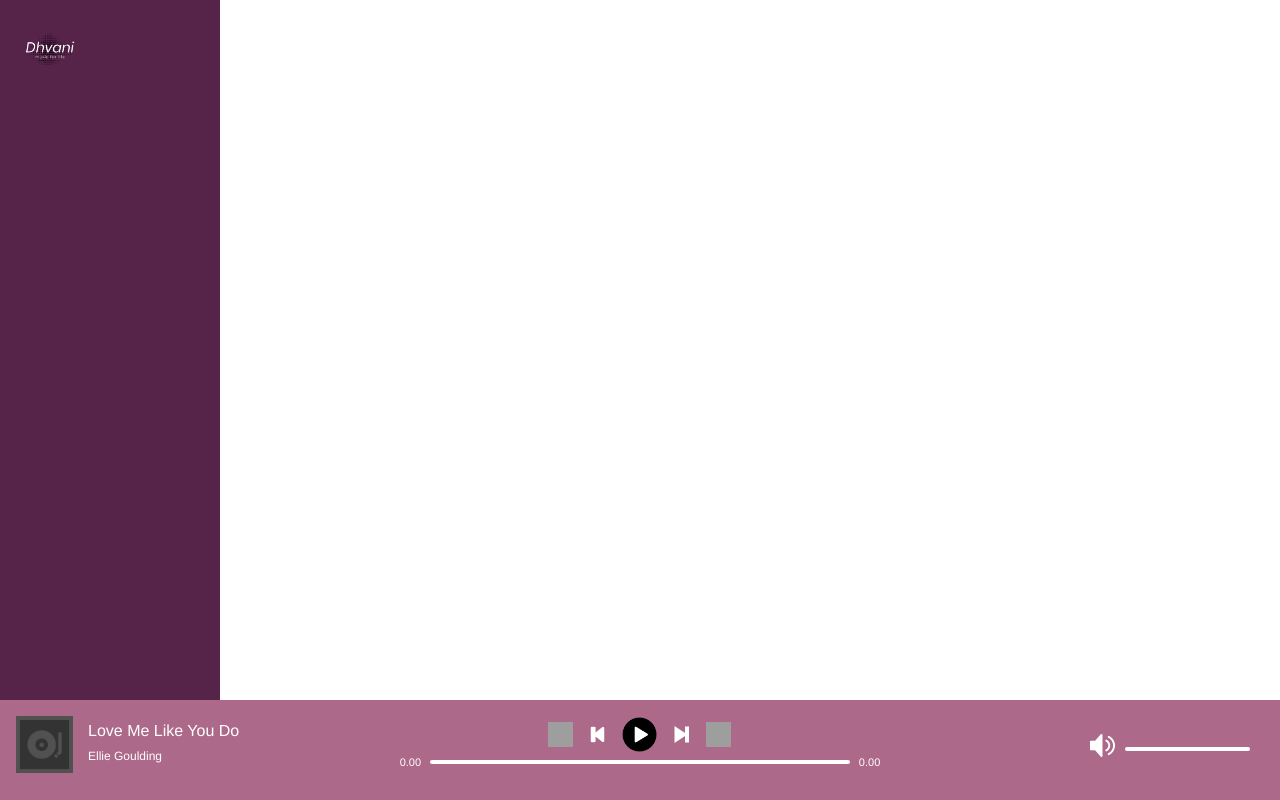
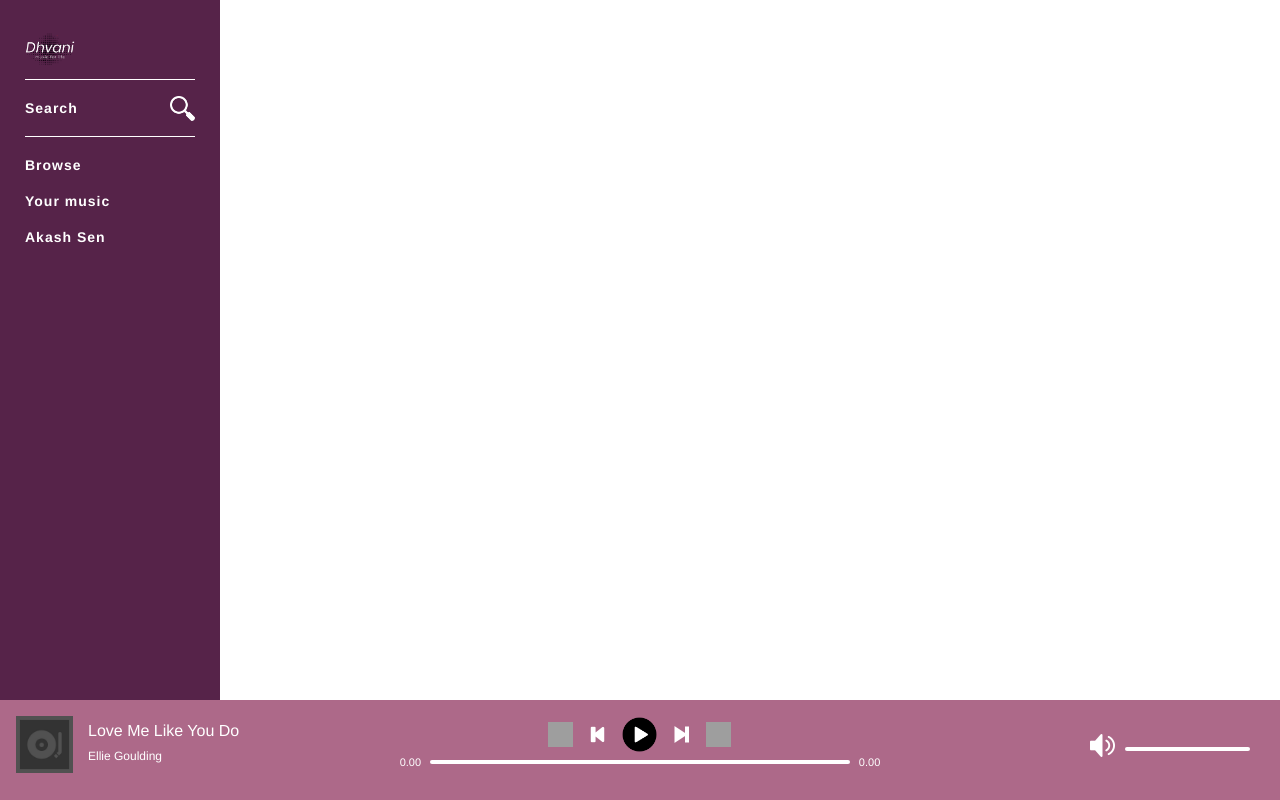
Before and after one commit to 2207akash/dhvani, a PHP site: page / in a window 1280 px wide. Run offline with PHP 8.4, Linux system fonts and the light colour scheme; the visitor is signed in with stand-in values (Sample User, id 1); grey boxes are pictures that could not be loaded.

Commit message:
Finished styling the navbar

```diff
--- a/assets/css/register.css
+++ b/assets/css/register.css
@@ -34,7 +34,7 @@ input[type='date'] {
 }
 
 #rightText h1 {
-	color: #f1ebbb;
+	color: #f7f7f7;
 	font-size: 55px;
 	font-weight: bold;
 	line-height: 60px;
@@ -55,7 +55,7 @@ input[type='date'] {
 	color: #f7f7f7;
 	font-family: 'Cantarell', sans-serif;
 	font-size: 20px;
-	font-weight: bold;
+	font-weight: 500;
 	list-style-type: none;
 	line-height: 35px;
 	padding: 5px 50px;
--- a/assets/css/styles.css
+++ b/assets/css/styles.css
@@ -182,3 +182,32 @@ html, body {
 	width: 50px;
 	height: 50px;
 }
+
+.navBar .group {
+	border-top: 1px solid #ffffff;
+	padding: 10px 0;
+}
+
+.navItem {
+	font-size: 14px;
+	padding: 10px 0;
+	font-weight: 700;
+	display: block;
+	letter-spacing: 1px;
+	position: relative;
+}
+
+.navItemLink {
+	text-decoration: none;
+}
+
+.navItemLink:hover {
+	color: #000000;
+}
+
+.navItemLink .icon {
+	position: absolute;
+    right: 0;
+    top: 6px;
+    width: 25px;
+}
--- a/index.php
+++ b/index.php
@@ -24,6 +24,28 @@
 					<a class="logo" href="index.php">
 						<img src="assets/images/icons/logo.png">
 					</a>
+
+					<div class="group">
+						<div class="navItem">
+							<a class="navItemLink" href="search.php">Search
+								<img class="icon" src="assets/images/icons/search.png" alt="Search">
+							</a>
+						</div>
+					</div>
+
+					<div class="group">
+						<div class="navItem">
+							<a class="navItemLink" href="browse.php">Browse</a>
+						</div>
+
+						<div class="navItem">
+							<a class="navItemLink" href="yourMusic.php">Your music</a>
+						</div>
+
+						<div class="navItem">
+							<a class="navItemLink" href="profile.php">Akash Sen</a>
+						</div>
+					</div>
 				</div>
 			</div>
 		</div>
```
Also changed, not shown: assets/images/icons/search.png (added).
